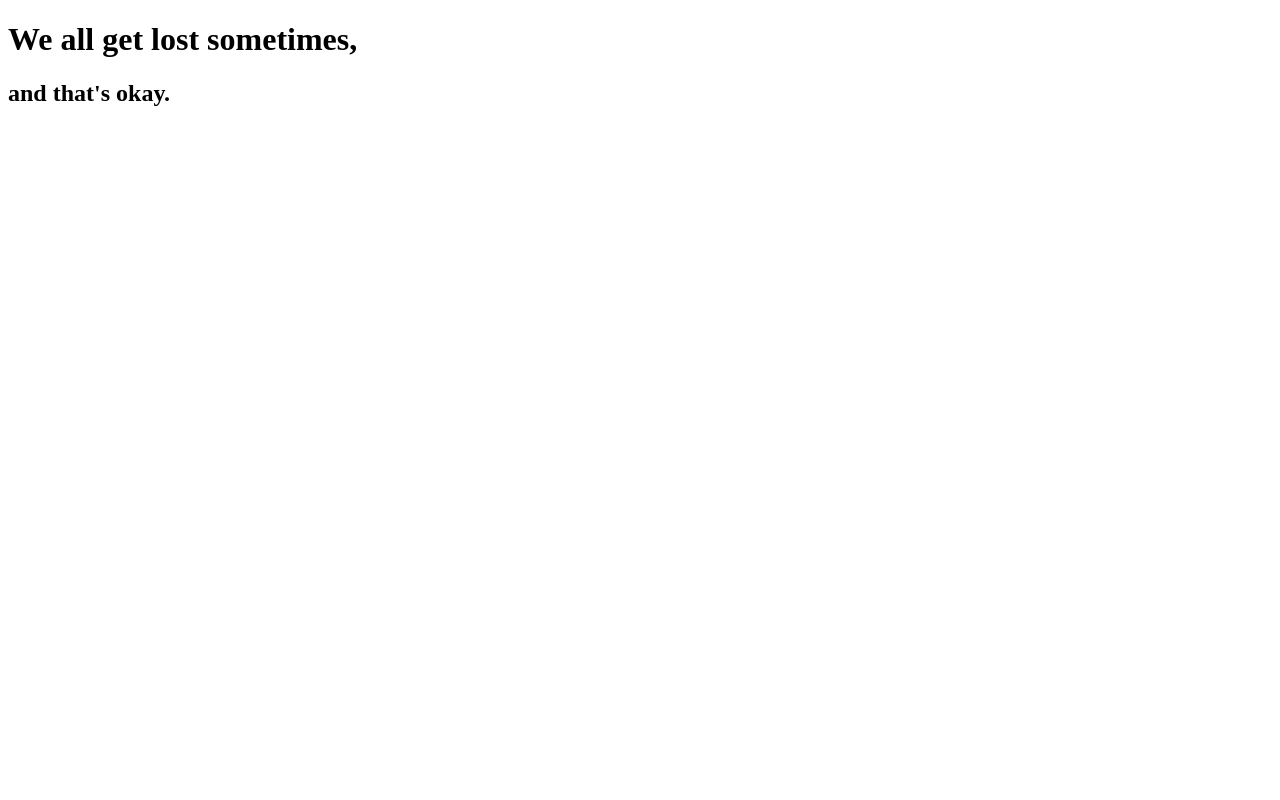
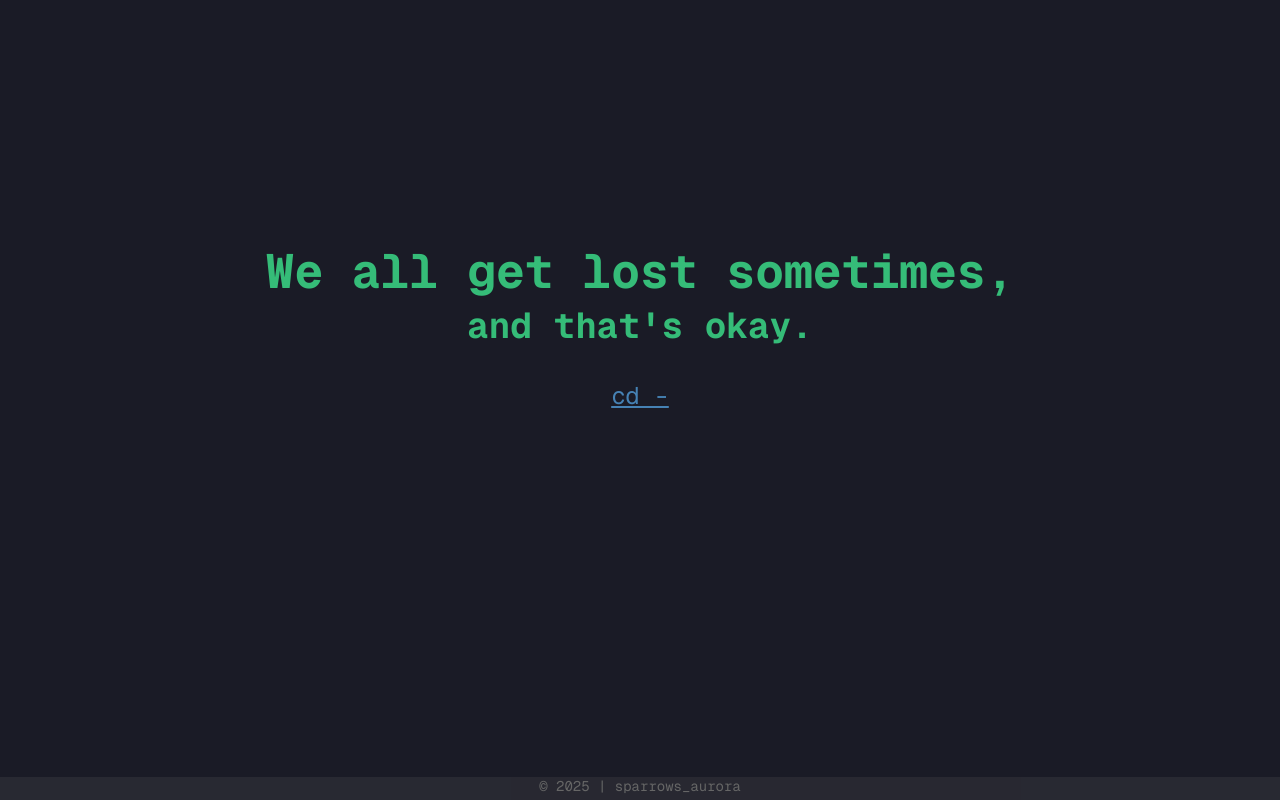
Before and after one commit to sparrowsaurora/Terminal-Portfolio, a plain HTML site: page 404.html in a window 1280 px wide. Drawn offline with nearby package versions, Linux system fonts and the light colour scheme.

Commit message:
given 404 page a design

```diff
--- a/404.html
+++ b/404.html
@@ -4,9 +4,19 @@
         <meta charset="UTF-8" />
         <meta name="viewport" content="width=device-width, initial-scale=1.0" />
         <title>Terminal Portfolio</title>
+        <link rel="stylesheet" href="css/styles.css" />
     </head>
     <body>
-        <h1>We all get lost sometimes,</h1>
-        <h2>and that's okay.</h2>
+        <div class="center">
+            <h1>We all get lost sometimes,</h1>
+            <h2>and that's okay.</h2>
+            <br />
+            <!-- <a href="/">Go back</a> -->
+            <a href="/">cd -</a>
+            <!-- <a href="/">cd ..</a> -->
+        </div>
     </body>
+    <footer>
+        <p class="copyright">&copy; 2025 | sparrows_aurora</p>
+    </footer>
 </html>
--- a/css/styles.css
+++ b/css/styles.css
@@ -1,8 +1,11 @@
+@import url('https://fonts.googleapis.com/css2?family=Geist+Mono:wght@100..900&display=swap');
+
 * {
     margin: 0;
     padding: 0;
     box-sizing: border-box;
-    font-family: 'Courier New', Courier, monospace;
+    /* font-family: 'Courier New', Courier, monospace; */
+    font-family: "Geist Mono", monospace;
 }
 
 body {
@@ -99,3 +102,13 @@ footer {
 .header {
     color: steelblue;
 }
+
+.center {
+    text-align: center;
+    padding-top: 10em;
+    font-size: x-large;
+}
+
+.center>a {
+    color: steelblue;
+}
```
Also changed, not shown: index.html (+1 -1 lines), 1 other file.
